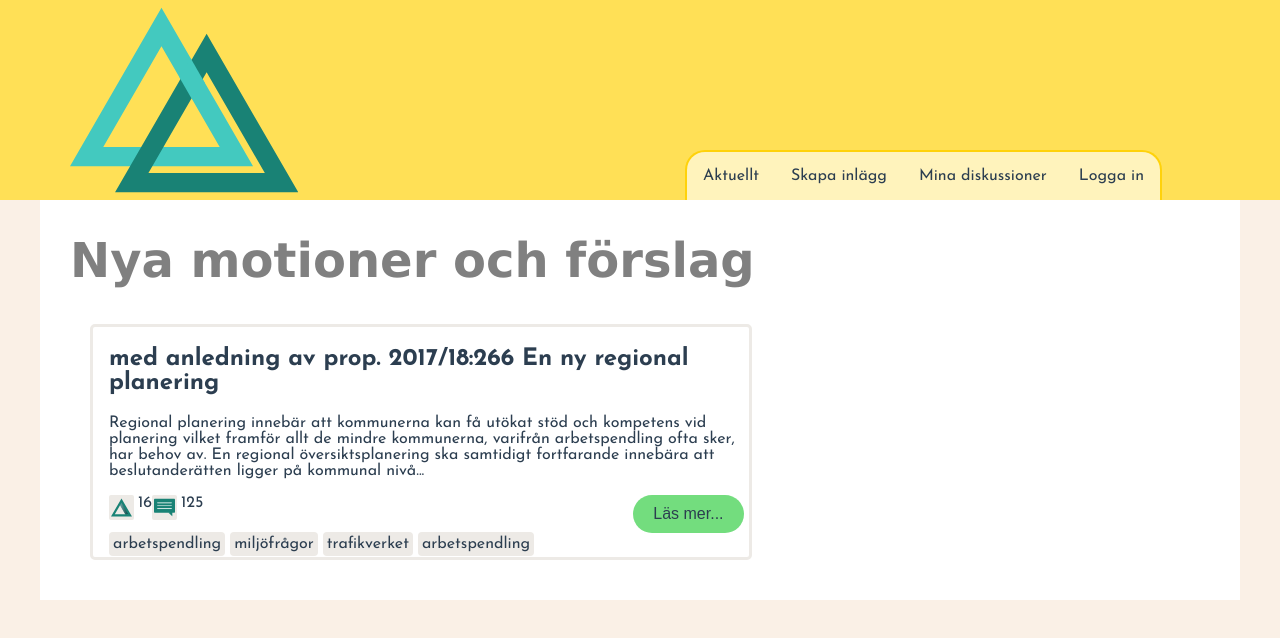
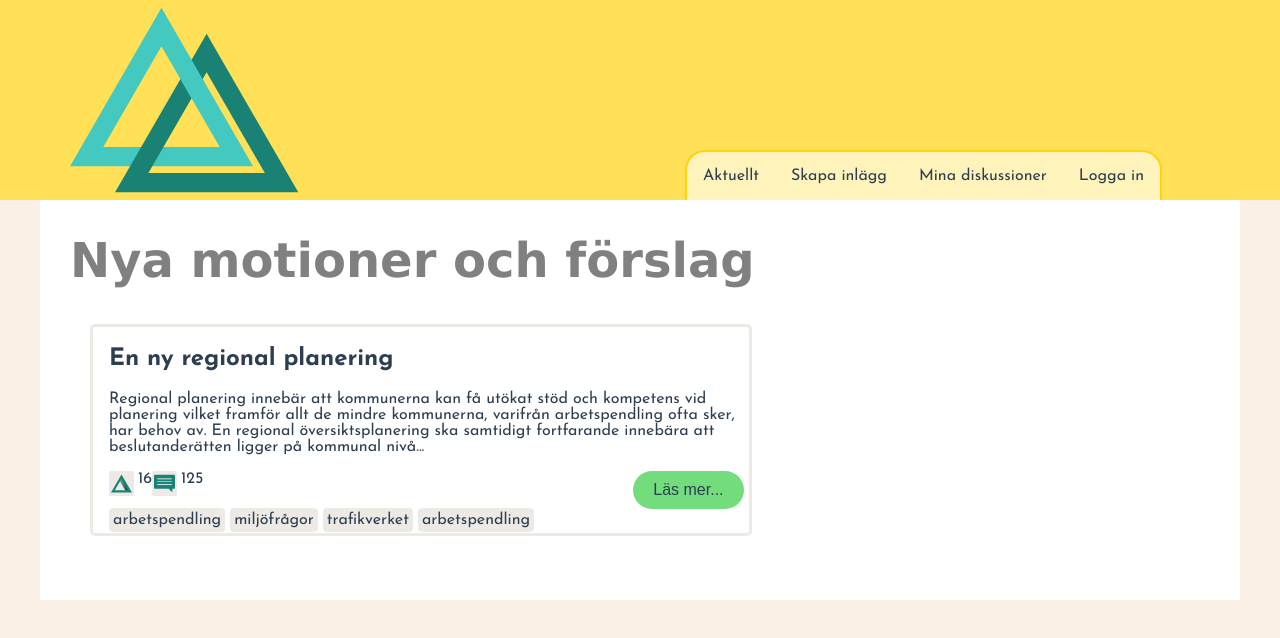
Before and after one commit to Pranz/delta_frontend, a Vue app: page /signup in a window 1280 px wide. Shown: the top 638 px of the page. Built offline with nearby package versions, Linux system fonts and the light colour scheme; no server answers; the HTML template or start-up script is replaced by a standard one.

Commit message:
fixed router-links

```diff
--- a/src/components/Aktuellt.vue
+++ b/src/components/Aktuellt.vue
@@ -3,7 +3,12 @@
     <h1>Nya motioner och förslag</h1><br>
     <div class="row">
       <div class="col1" v-for="post in posts" :key="post.id">
-        <ShortPost :title="post.title" :id="post.id" :body="post.body"></ShortPost>
+        <ShortPost
+          :title="post.title"
+          :id="post.id"
+          :body="post.body"
+          :postId="post.id">
+        </ShortPost>
       </div>
       <div class="col2">
         <div class="box" id="box" v-if="false"></div>
@@ -25,7 +30,7 @@ export default {
       posts: [
         {
           id: '101',
-          title: 'med anledning av prop. 2017/18:266 En ny regional planering',
+          title: 'En ny regional planering',
           body: 'Regional planering innebär att kommunerna kan få utökat stöd och kompetens vid planering vilket framför allt de mindre kommunerna, varifrån arbetspendling ofta sker, har behov av. En regional översiktsplanering ska samtidigt fortfarande innebära att beslutanderätten ligger på kommunal nivå...',
           motionsId: 'Motion 2017/18:4204',
           author: 'Roger Hedlund och Mikael Eskilandersson (båda SD)',
--- a/src/components/Post.vue
+++ b/src/components/Post.vue
@@ -1,16 +1,13 @@
 <template>
   <div id="container" align="center">
   <div id="post">
-    <h2>{{ title }}</h2>
-    <small>{{ date }}</small>
-    <p>{{ body }}</p>
+    hello wrold
   </div>
 </div>
 </template>
 <script>
 export default {
-  name: 'Post',
-  props: ['title', 'body', 'date']
+  name: 'Post'
 }
 </script>
 <style scoped lang="scss">
--- a/src/components/ShortPost.vue
+++ b/src/components/ShortPost.vue
@@ -1,10 +1,14 @@
 <template>
   <div id="container" align="center">
     <div id="shortpost">
-      <h2>{{title}}</h2>
+      <router-link :to="{ name: 'Post', params: { id: postId }}">
+        <h2>{{title}}</h2>
+       </router-link>
       <p>{{body}}</p>
-      <button id="readmore" v-on:click="ReadMore()">Läs mer...</button>
-      <DeltaButton postId="postId" userId="userId"></DeltaButton>
+      <router-link :to="{ name: 'Post', params: { id: postId }}">
+        <button id="readmore" v-on:click="ReadMore()">Läs mer...</button>
+       </router-link>
+      <DeltaButton :postId="postId" :userId="userId"></DeltaButton>
     </div>
   </div>
 </template>
@@ -48,4 +52,14 @@ export default {
   margin-right: 5px;
   margin-bottom: 10px;
 }
+
+h2:hover {
+  color: cornflowerblue;
+}
+
+a {
+  color: inherit;
+  text-decoration: inherit;
+}
+
 </style>
--- a/src/router/index.js
+++ b/src/router/index.js
@@ -7,6 +7,7 @@ import MakePost from '@/components/MakePost.vue'
 import MinaDiskussioner from '@/components/MinaDiskussioner.vue'
 import ShortPost from '@/components/ShortPost.vue'
 import About from '@/components/About.vue'
+import Post from '@/components/Post.vue'
 
 Vue.use(Router)
 
@@ -43,6 +44,11 @@ export default new Router({
       component: ShortPost
     },
     {
+      path: '/post/:id',
+      name: 'Post',
+      component: Post
+    },
+    {
       path: '/about',
       name: 'About',
       component: About
```
